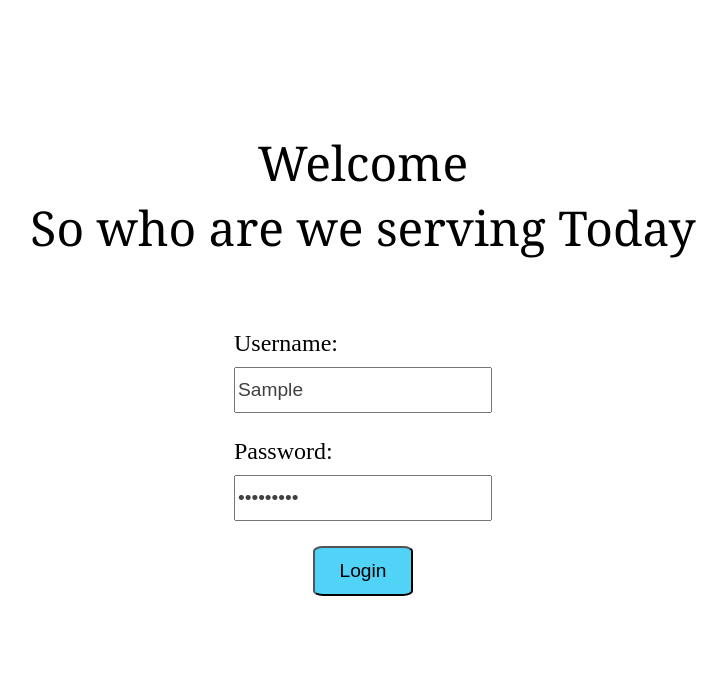
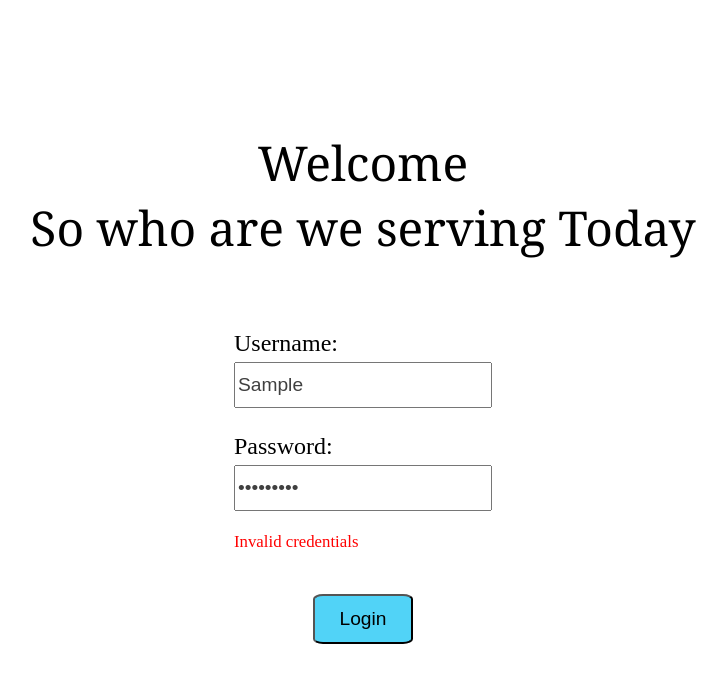
Before and after one commit to Krish6190/Workit, a Next.js app: page / in a window 1280 px wide. Both pictures are taken after typing "Sample", "Sample123" into the empty fields and a click on the button "Login". Shown: the top 682 px of the page, without its empty margins (277-1004 px from the left). Built offline with nearby package versions, Linux system fonts and the light colour scheme; no server answers; the database is empty.

Commit message:
Minor fixes to login

```diff
--- a/app/Authenticate.tsx
+++ b/app/Authenticate.tsx
@@ -18,7 +18,7 @@ export default function Authentication() {
             router.push("/calculator");
         } else {
             const data = await res.json();
-            SetError("Incorrect Credentials");
+            SetError(data.error ||"Incorrect Credentials");
         }
     }
     return (
@@ -38,6 +38,7 @@ export default function Authentication() {
                 onChange={e => SetPassword(e.target.value)}
                 placeholder="Enter the Password"
             />
+            {error && <p className="error">{error}</p>}
             </div>
             <button type="submit" id="loginButton">Login</button>
         </form>
--- a/app/globals.css
+++ b/app/globals.css
@@ -54,5 +54,10 @@
 .loginCred{
   display: flex;
   flex-direction: column;
-  gap: 10px;
+  gap: 5px;
 }
+
+.error{
+  color: red;
+  font-size: 0.7em;
+}
--- a/package.json
+++ b/package.json
@@ -10,6 +10,7 @@
   },
   "dependencies": {
     "@prisma/client": "^6.11.0",
+    "bcryptjs": "^3.0.2",
     "next": "15.3.4",
     "prisma": "^6.11.0",
     "react": "^19.0.0",
@@ -19,6 +20,7 @@
   "devDependencies": {
     "@eslint/eslintrc": "^3",
     "@tailwindcss/postcss": "^4",
+    "@types/bcryptjs": "^2.4.6",
     "@types/node": "^20",
     "@types/react": "^19",
     "@types/react-dom": "^19",
--- a/tsconfig.json
+++ b/tsconfig.json
@@ -22,6 +22,6 @@
       "@/*": ["./*"]
     }
   },
-  "include": ["next-env.d.ts", "**/*.ts", "**/*.tsx", ".next/types/**/*.ts", "lib/mongo.js", "app/api/login.js"],
+  "include": ["next-env.d.ts", "**/*.ts", "**/*.tsx", ".next/types/**/*.ts", "lib/mongo.js", "app/api/login/login.js"],
   "exclude": ["node_modules"]
 }
```
Also changed, not shown: app/api/login/route.js (renamed from app/api/login.js), 1 other file (tests, documents, lock files or other folders).
